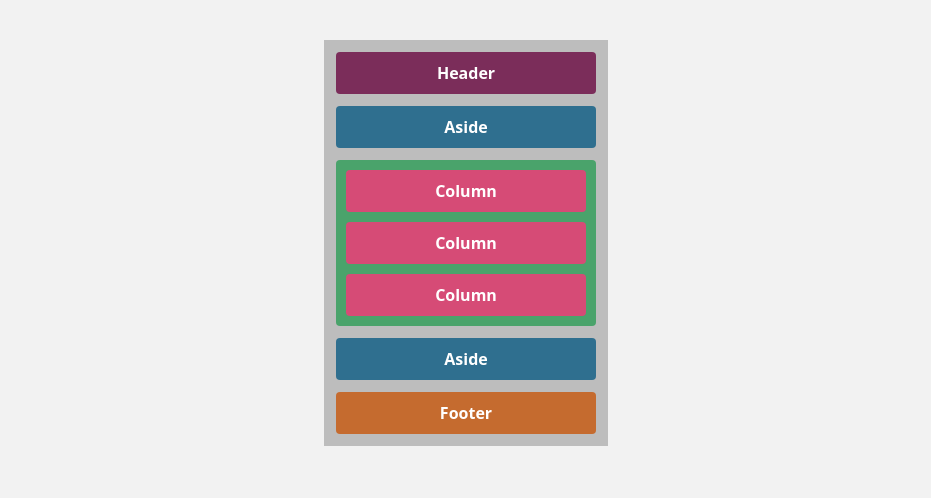
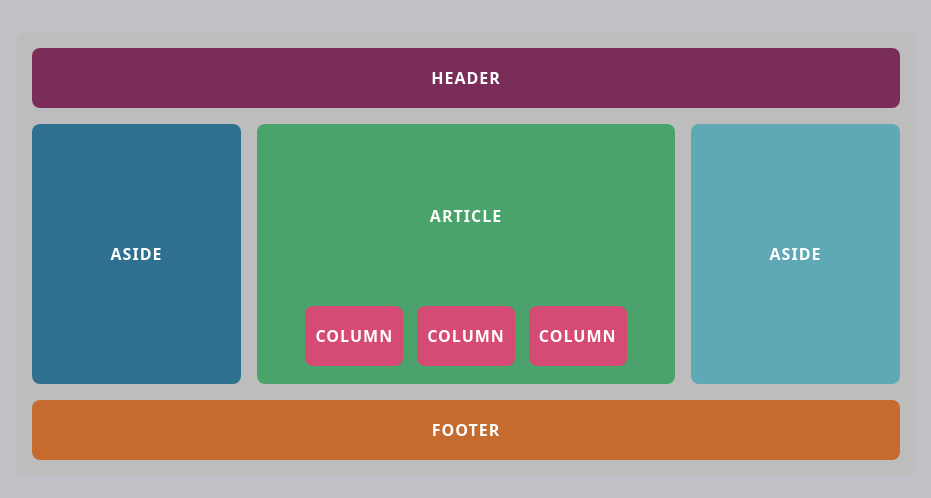
Before and after one commit to j3nniferF/grid-wireframe-practice, a plain HTML site: page index.html in a window 1280 px wide. Shown: the whole page, without its empty margins (174-1105 px from the left). Drawn offline with Linux system fonts and the light colour scheme.

Commit message:
Complete grid wireframe part 2

```diff
--- a/css/reset.css
+++ b/css/reset.css
@@ -0,0 +1,56 @@
+*, *::before, *::after {
+  box-sizing: border-box;
+  margin: 0;
+  padding: 0;
+}
+
+ul, ol {
+  list-style: none;
+}
+
+a {
+  text-decoration: none;
+  color: inherit;
+}
+
+html {
+  font-size: 100%;
+  line-height: 1.5;
+  -webkit-text-size-adjust: 100%;
+  -webkit-font-smoothing: antialiased;
+}
+
+img, picture, video, canvas {
+  display: block;
+  max-width: 100%;
+  height: auto;
+}
+
+input, button, textarea, select {
+  font: inherit;
+  border: none;
+  background: none;
+  outline: none;
+}
+
+button {
+  cursor: pointer;
+}
+
+body {
+  min-height: 100vh;
+  text-rendering: optimizeSpeed;
+  line-height: 1.5;
+  font-family: system-ui, -apple-system, BlinkMacSystemFont, "Segoe UI", Roboto, "Helvetica Neue", Arial, sans-serif;
+}
+
+:focus-visible {
+  outline: 2px dashed #000;
+}
+
+@media (prefers-reduced-motion: reduce) {
+  * {
+    animation: none;
+    transition: none;
+  }
+}
--- a/css/style.css
+++ b/css/style.css
@@ -1,70 +1,103 @@
 body {
-  display: flex;
-  justify-content: center;
   padding: 2rem;
-  background: #f2f2f2;
+  background: #bfc1c6;
   font-family: system-ui, Arial, sans-serif;
 }
 
 .container {
+  background: #bdbdbd;
+  padding: 16px;
+  border-radius: 10px;
+  max-width: 900px;
+  margin: 0 auto;
   display: grid;
-  gap: 12px;
-  width: 260px;
-  padding: 12px;
-  background: #bdbdbd;
-
-  grid-template-rows: auto auto 1fr auto auto;
+  gap: 16px;
   grid-template-areas:
     "header"
-    "asideTop"
-    "main"
-    "asideBottom"
+    "asideLeft"
+    "article"
+    "asideRight"
     "footer";
 }
 
-header {
+.box {
+  border-radius: 8px;
+  display: flex;
+  align-items: center;
+  justify-content: center;
+  font-weight: 700;
+  color: white;
+  letter-spacing: 1px;
+  padding: 18px;
+}
+
+.box-header {
   grid-area: header;
   background: #7b2d5a;
 }
 
-.aside-top {
-  grid-area: asideTop;
-  background: #2f6f8f;
-}
-
-.columns {
-  grid-area: main;
-  background: #4aa36b;
-  padding: 10px;
-  display: grid;
-  gap: 10px;
-  grid-template-rows: repeat(3, auto);
-  border-radius: 4px;
-}
-
-.columns section {
-  background: #d64b76;
-}
-
-.aside-bottom {
-  grid-area: asideBottom;
-  background: #2f6f8f;
-}
-
-footer {
+.box-footer {
   grid-area: footer;
   background: #c56b2f;
 }
 
-header,
-aside,
-footer,
-.columns section {
+.box-aside {
+  min-height: 260px;
+}
+
+.aside-left {
+  background: #2f6f8f;
+}
+
+.aside-right {
+  background: #5fa8b5;
+}
+
+.box-article {
+  grid-area: article;
+  background: #4aa36b;
+  display: grid;
+  grid-template-rows: 1fr auto;
+  gap: 16px;
+  align-items: center;
+}
+
+.article-title {
   display: flex;
   align-items: center;
   justify-content: center;
-  padding: 10px;
-  border-radius: 4px;
-  font-weight: 600;
+  font-weight: 800;
+  color: white;
+  letter-spacing: 1px;
+}
+
+.columns {
+  display: grid;
+  grid-template-columns: repeat(3, 1fr);
+  gap: 14px;
+}
+
+.column {
+  background: #d64b76;
+  border-radius: 8px;
+  padding: 18px 10px;
+  display: flex;
+  align-items: center;
+  justify-content: center;
+  font-weight: 800;
   color: white;
 }
+
+@media (min-width: 768px) {
+  .container {
+    grid-template-columns: 1fr 2fr 1fr;
+    grid-template-areas:
+      "header header header"
+      "asideLeft article asideRight"
+      "footer footer footer";
+  }
+
+  .box-aside {
+    min-height: 260px;
+  }
+}
--- a/index.html
+++ b/index.html
@@ -1,28 +1,30 @@
 <!DOCTYPE html>
 <html lang="en">
 <head>
-  <meta charset="UTF-8">
-  <meta name="viewport" content="width=device-width, initial-scale=1.0">
+  <meta charset="UTF-8" />
+  <meta name="viewport" content="width=device-width, initial-scale=1.0" />
   <title>Grid Wireframe Practice</title>
-
-  <link rel="stylesheet" href="css/reset.css">
-  <link rel="stylesheet" href="css/style.css">
+  <link rel="stylesheet" href="css/reset.css" />
+  <link rel="stylesheet" href="css/style.css" />
 </head>
 <body>
-<div class="container">
-  <header>Header</header>
+  <div class="container">
+    <header class="box box-header">HEADER</header>
 
-  <aside class="aside-top">Aside</aside>
+    <aside class="box box-aside aside-left">ASIDE</aside>
 
-  <main class="columns">
-    <section>Column</section>
-    <section>Column</section>
-    <section>Column</section>
-  </main>
+    <main class="box box-article">
+      <div class="article-title">ARTICLE</div>
+      <div class="columns">
+        <div class="column">COLUMN</div>
+        <div class="column">COLUMN</div>
+        <div class="column">COLUMN</div>
+      </div>
+    </main>
 
-  <aside class="aside-bottom">Aside</aside>
+    <aside class="box box-aside aside-right">ASIDE</aside>
 
-  <footer>Footer</footer>
-</div>
+    <footer class="box box-footer">FOOTER</footer>
+  </div>
 </body>
 </html>
```
Also changed, not shown: desktop-wireframe.png (added), 1 other file.
